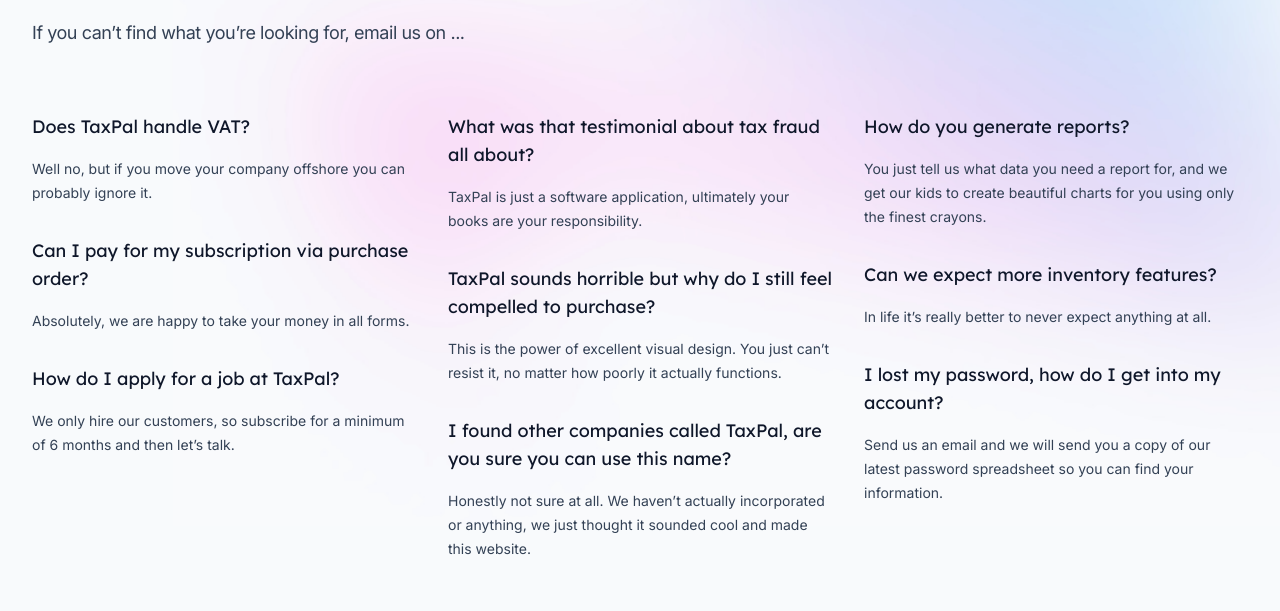
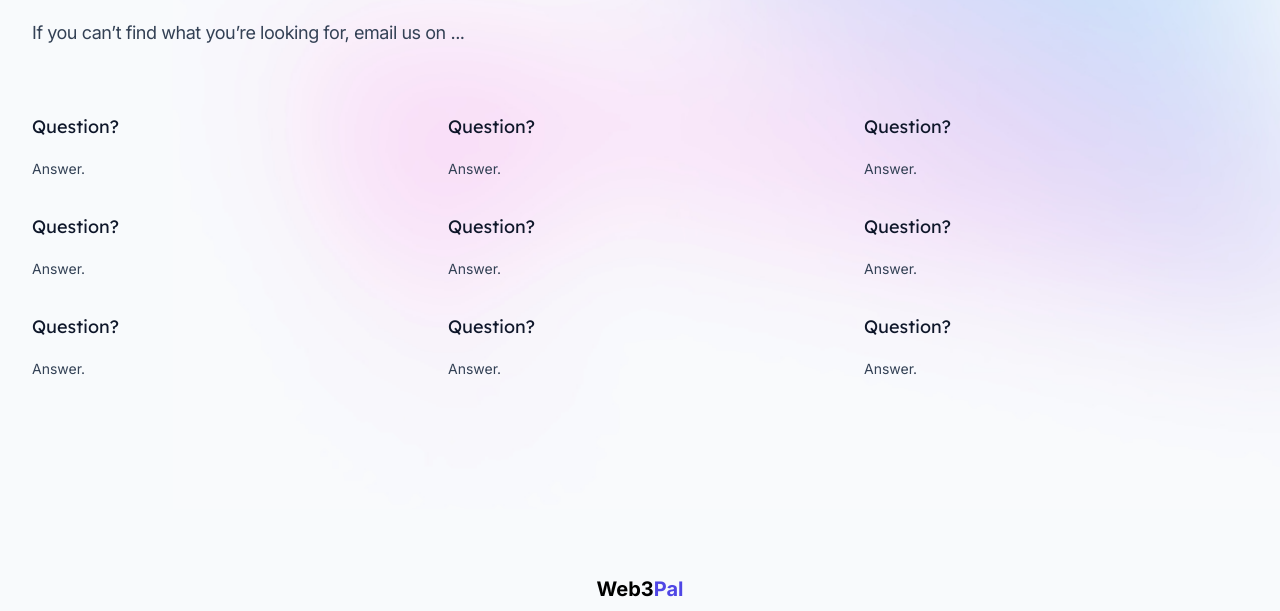
Before and after one commit to AlexImre/Web3Pal, a Next.js app: page / in a window 1280 px wide. Shown: the part 3875-4486 px from the top of the page. Built offline with nearby package versions, Linux system fonts and the light colour scheme; no server answers; what @web3modal/ethereum, wagmi would draw is missing.

Commit message:
update faqs

```diff
--- a/src/components/Faqs.jsx
+++ b/src/components/Faqs.jsx
@@ -6,53 +6,44 @@
 const faqs = [
   [
     {
-      question: 'Does TaxPal handle VAT?',
-      answer:
-        'Well no, but if you move your company offshore you can probably ignore it.',
+      question: 'Question?',
+      answer: 'Answer.',
     },
     {
-      question: 'Can I pay for my subscription via purchase order?',
-      answer: 'Absolutely, we are happy to take your money in all forms.',
+      question: 'Question?',
+      answer: 'Answer.',
     },
     {
-      question: 'How do I apply for a job at TaxPal?',
-      answer:
-        'We only hire our customers, so subscribe for a minimum of 6 months and then let’s talk.',
+      question: 'Question?',
+      answer: 'Answer.',
     },
   ],
   [
     {
-      question: 'What was that testimonial about tax fraud all about?',
-      answer:
-        'TaxPal is just a software application, ultimately your books are your responsibility.',
+      question: 'Question?',
+      answer: 'Answer.',
     },
     {
-      question:
-        'TaxPal sounds horrible but why do I still feel compelled to purchase?',
-      answer:
-        'This is the power of excellent visual design. You just can’t resist it, no matter how poorly it actually functions.',
+      question: 'Question?',
+      answer: 'Answer.',
     },
     {
-      question:
-        'I found other companies called TaxPal, are you sure you can use this name?',
-      answer:
-        'Honestly not sure at all. We haven’t actually incorporated or anything, we just thought it sounded cool and made this website.',
+      question: 'Question?',
+      answer: 'Answer.',
     },
   ],
   [
     {
-      question: 'How do you generate reports?',
-      answer:
-        'You just tell us what data you need a report for, and we get our kids to create beautiful charts for you using only the finest crayons.',
+      question: 'Question?',
+      answer: 'Answer.',
     },
     {
-      question: 'Can we expect more inventory features?',
-      answer: 'In life it’s really better to never expect anything at all.',
+      question: 'Question?',
+      answer: 'Answer.',
     },
     {
-      question: 'I lost my password, how do I get into my account?',
-      answer:
-        'Send us an email and we will send you a copy of our latest password spreadsheet so you can find your information.',
+      question: 'Question?',
+      answer: 'Answer.',
     },
   ],
 ];
```
